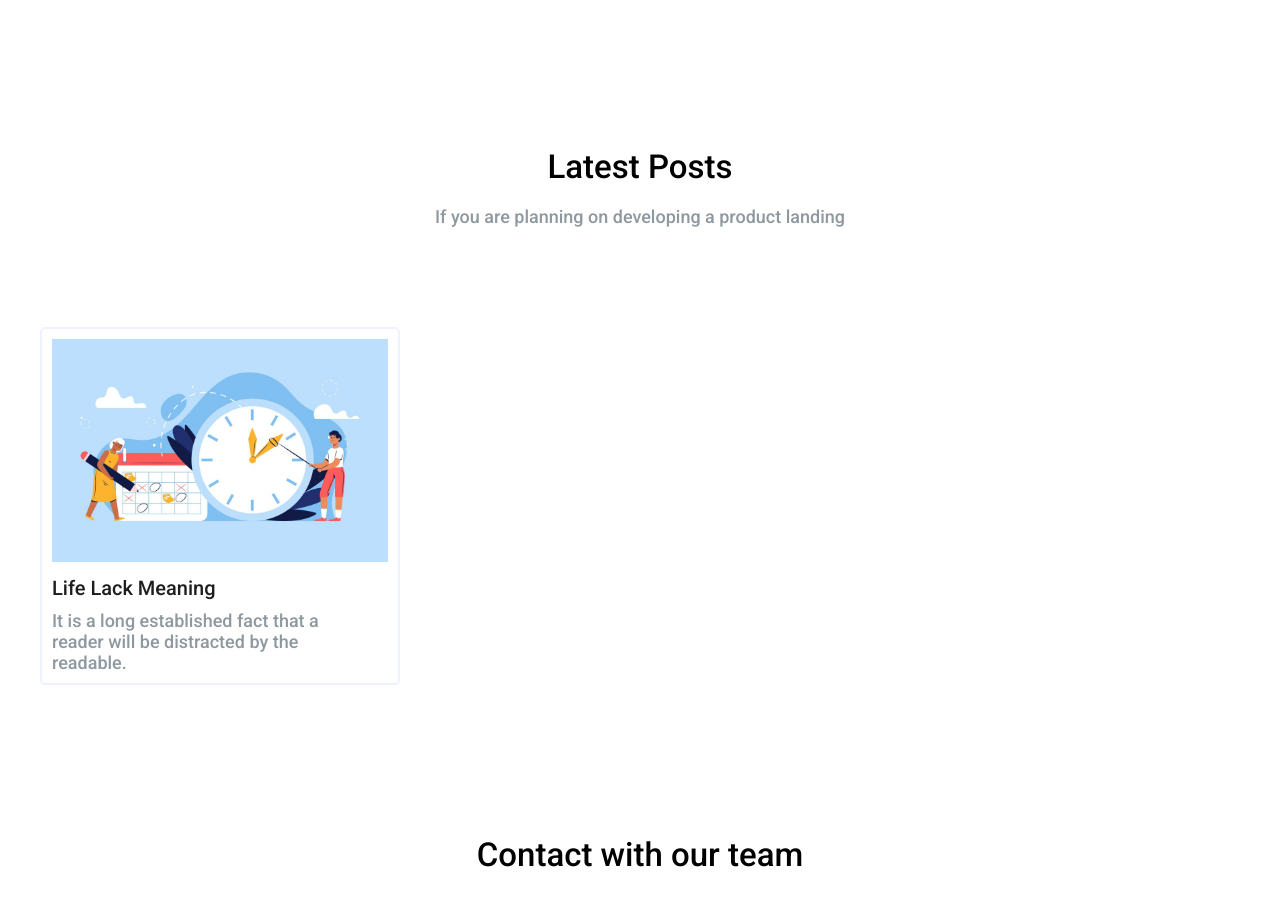
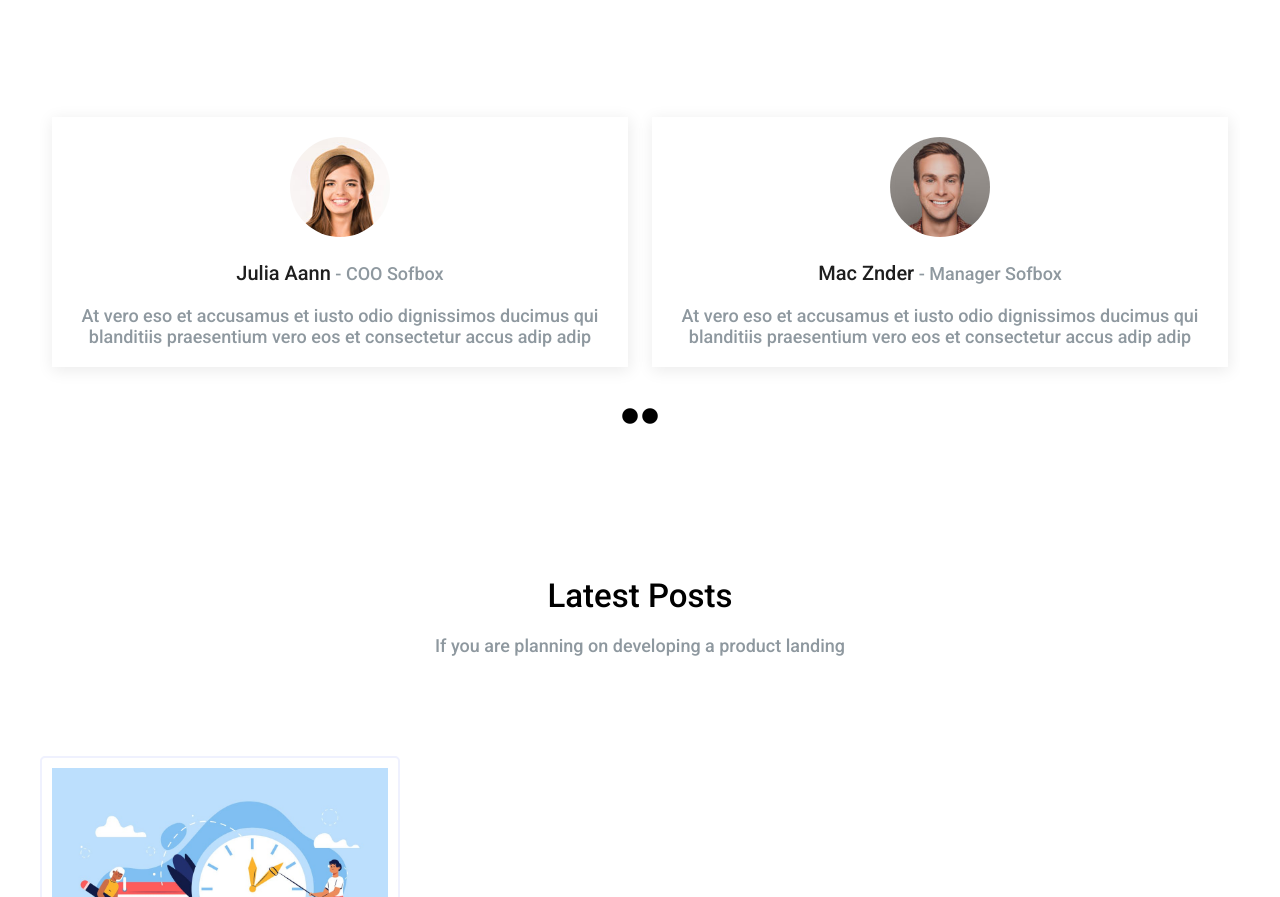
Before and after one commit to daniele-lai/proj-html-vuejs, a website: page index.html in a window 1280 px wide. Shown: the part 2440-3337 px from the top of the page. Drawn offline with nearby package versions, Linux system fonts and the light colour scheme.

Commit message:
Aggiunto carousel

```diff
--- a/index.html
+++ b/index.html
@@ -176,6 +176,19 @@
             <h2>Our Testimonials</h2>
             <p>If you are planning on developing a product landing app or website, take a look at this beautiful created</p>
           </div>
+          <div class="carousel mg-bottom20">
+            <transition-group class="carousel_wrap" tag="div">
+              <div v-for="card in cards" class="card" :key="card.name">
+                <img :src="'img/'+ card.img  +'.jpeg'" alt="Testimonial">
+                <h4>{{card.name}}<span> - {{card.job}}</span></h4>
+                <p>At vero eso et accusamus et iusto odio dignissimos ducimus qui blanditiis praesentium vero eos et consectetur accus adip adip</p>
+              </div>
+            </transition-group>
+          </div>
+          <div class="bullets">
+            <i :class="clicked == 1? 'active' : ''" class="fas fa-circle" @click="prevCard"></i>
+            <i :class="clicked == 2? 'active' : ''" class="fas fa-circle" @click="nextCard"></i>
+          </div>
         </section>
         <section class="mg-bottom150">
           <!-- testo, sottotesto e tre box con immagine, testo e data -->
--- a/js/script.js
+++ b/js/script.js
@@ -15,6 +15,36 @@ var app = new Vue({
         name: 'Quick Links',
         subnav: ['About Us', 'Theme', 'Features', 'Pricing', 'Blog']
       }
-    ]
+    ],
+    cards: [
+      {
+        img: '26',
+        name: 'Julia Aann',
+        job: 'COO Sofbox'
+      },
+      {
+        img: '27',
+        name: 'Mac Znder',
+        job: 'Manager Sofbox'
+      },
+      {
+        img: '25',
+        name: 'Uramaki Tempura',
+        job: 'Janitor Sofbox'
+      }
+    ],
+    clicked: undefined
+  },
+  methods: {
+    nextCard: function () {
+      const first = this.cards.shift();
+      this.cards = this.cards.concat(first);
+      this.clicked = 2;
+    },
+    prevCard: function () {
+      const last = this.cards.pop();
+      this.cards = [last].concat(this.cards);
+      this.clicked = 1;
+    }
   }
 })
--- a/src/app.scss
+++ b/src/app.scss
@@ -4,5 +4,6 @@
 @import "partials/buttons";
 @import "partials/hero";
 @import "partials/main";
+@import "partials/carousel";
 @import "partials/wrappers";
 @import "partials/footer";
--- /dev/null
+++ b/src/partials/_carousel.scss
@@ -0,0 +1,41 @@
+.carousel {
+  .carousel_wrap {
+    height: 290px;
+    display: flex;
+    justify-content: space-around;
+    align-items: center;
+    overflow: hidden;
+    .card {
+      text-align: center;
+      width: 48%;
+      padding: 20px;
+      transition: transform 0.3s ease-in-out;
+      box-shadow: 1px 3px 15px 1px rgba(0,0,0,0.08);
+      &:last-of-type {
+        display: none;
+      }
+      img {
+        border-radius: 80px;
+        height: 100px;
+        margin-bottom: 20px;
+      }
+      h4 {
+        margin-bottom: 20px;
+        span {
+          color: $textGrey;
+          font-size: $fontParagraph;
+          font-weight: $font500;
+        }
+      }
+    }
+  }
+}
+
+.bullets {
+  text-align: center;
+  cursor: pointer;
+}
+
+.active {
+  color: $primaryBlue;
+}
```
Also changed, not shown: dist/app.css.
